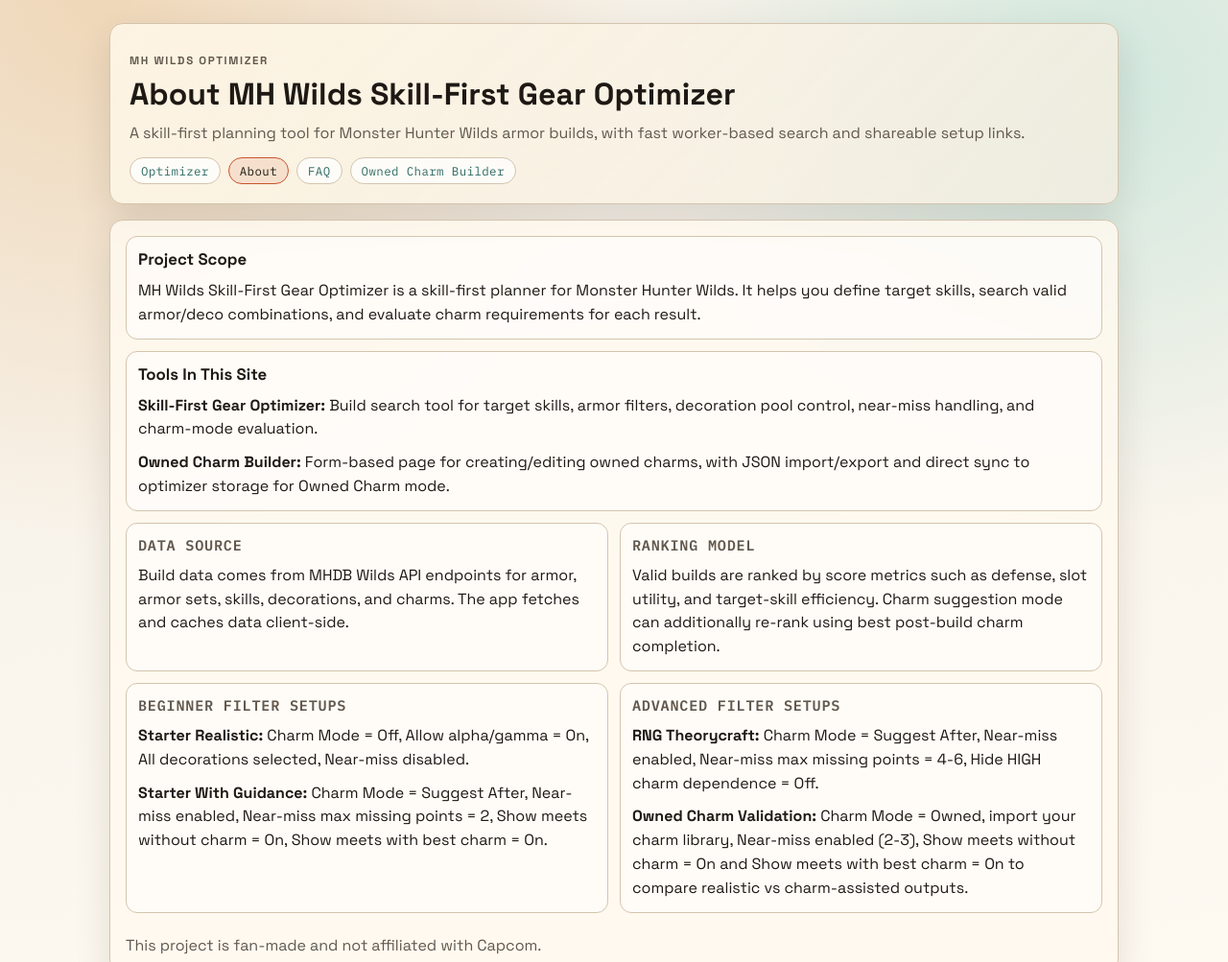
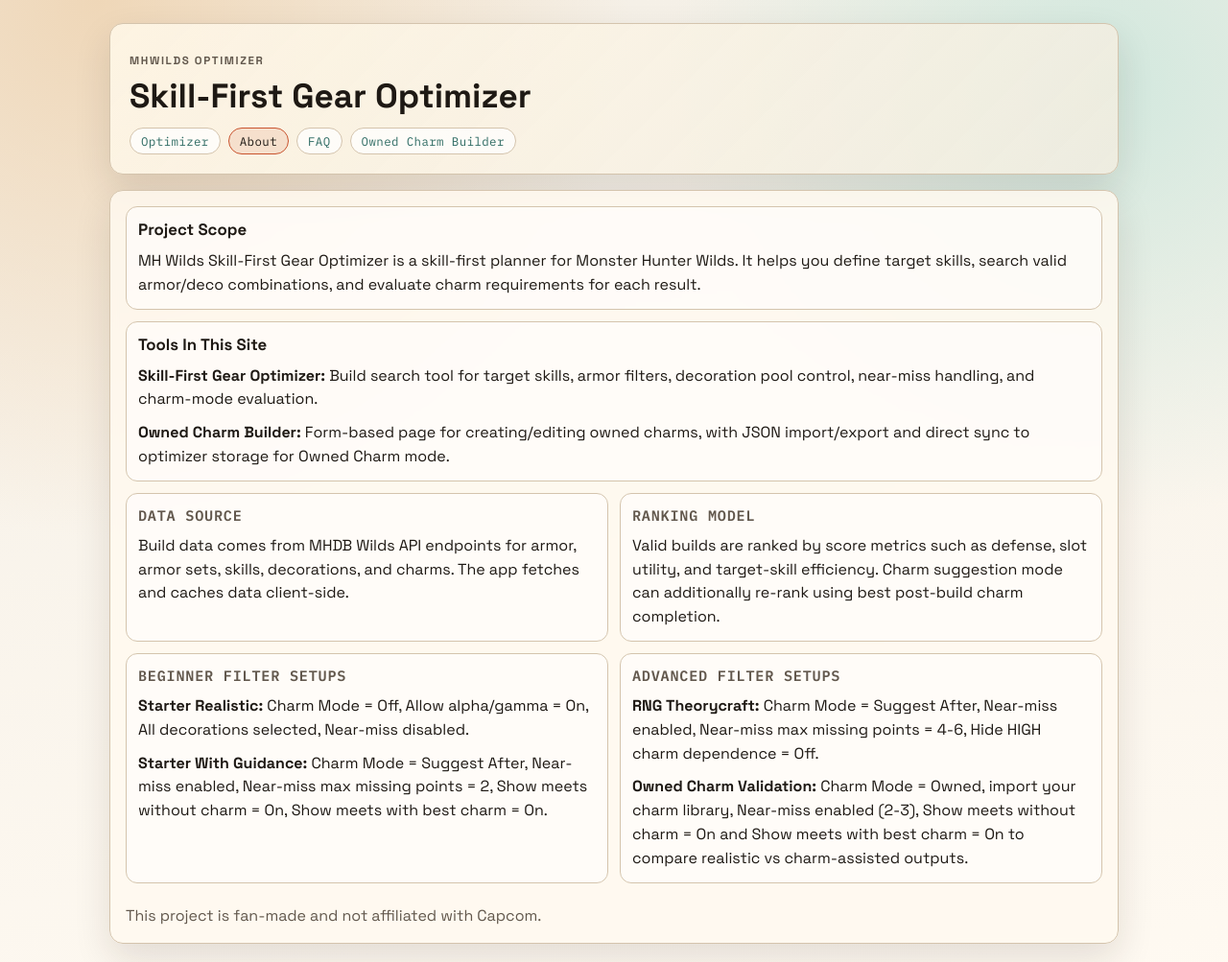
Before and after one commit to CoachCole367/mh-wilds-optimizer, a website: page public/about/index.html in a window 1280 px wide. Shown: the top 1003 px of the page at 96% size. Drawn offline with Linux system fonts and the light colour scheme.

Commit message:
Unify header kicker and simplify static page hero copy

```diff
--- a/public/about/index.html
+++ b/public/about/index.html
@@ -16,12 +16,8 @@
   <body>
     <main class="site-shell">
       <section class="site-hero">
-        <p class="site-kicker">MH Wilds Optimizer</p>
-        <h1>About MH Wilds Skill-First Gear Optimizer</h1>
-        <p>
-          A skill-first planning tool for Monster Hunter Wilds armor builds, with fast worker-based
-          search and shareable setup links.
-        </p>
+        <p class="site-kicker">MHWilds Optimizer</p>
+        <h1>Skill-First Gear Optimizer</h1>
         <nav class="site-nav" aria-label="Site pages">
           <a class="site-link" href="/">Optimizer</a>
           <a class="site-link active" href="/about/index.html">About</a>
--- a/public/site-pages.css
+++ b/public/site-pages.css
@@ -66,7 +66,7 @@ a {
 
 .site-hero h1 {
   margin: 6px 0 0;
-  font-size: clamp(1.35rem, 2.6vw, 2rem);
+  font-size: clamp(1.4rem, 2.8vw, 2.2rem);
   line-height: 1.2;
 }
 
--- a/src/main.ts
+++ b/src/main.ts
@@ -100,7 +100,7 @@ if (!root) throw new Error("Missing #app.");
 root.innerHTML = `
 <div class="shell">
   <header class="hero">
-    <p class="kicker">Monster Hunter Wilds</p>
+    <p class="kicker">MHWilds Optimizer</p>
     <h1>Skill-First Gear Optimizer</h1>
     <nav class="info-links" aria-label="Site pages">
       <a class="info-link active" href="/">Optimizer</a>
```
Also changed, not shown: public/charm-builder/index.html (+2 -6 lines), public/faq/index.html (+2 -3 lines).
